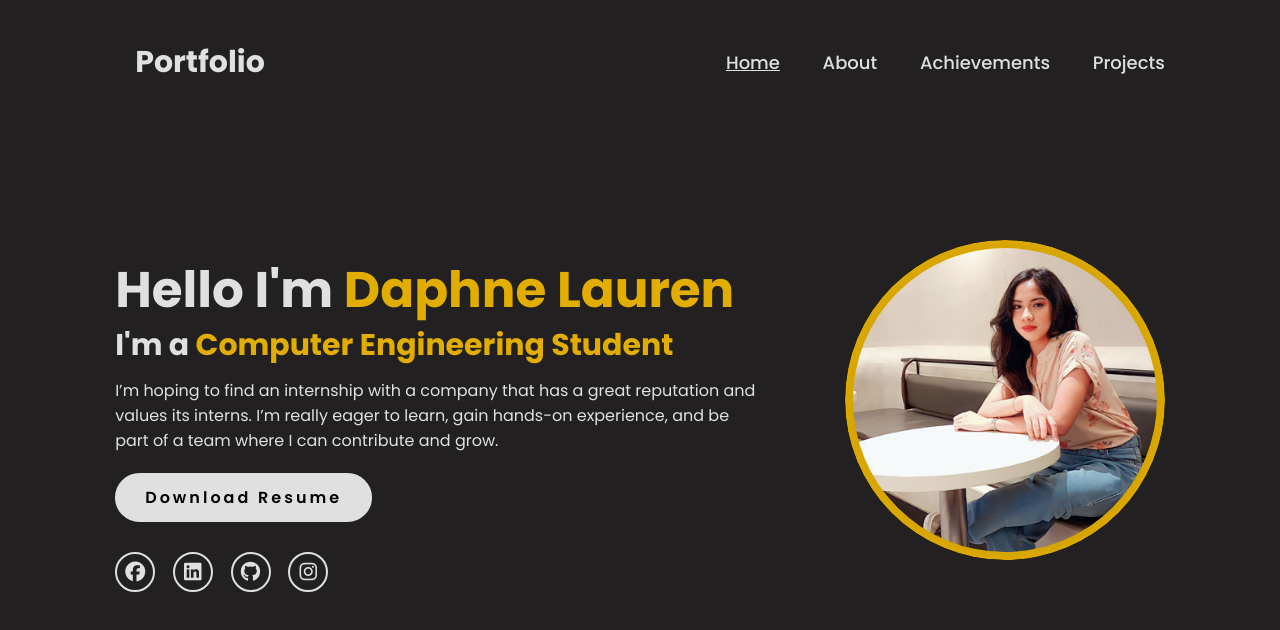
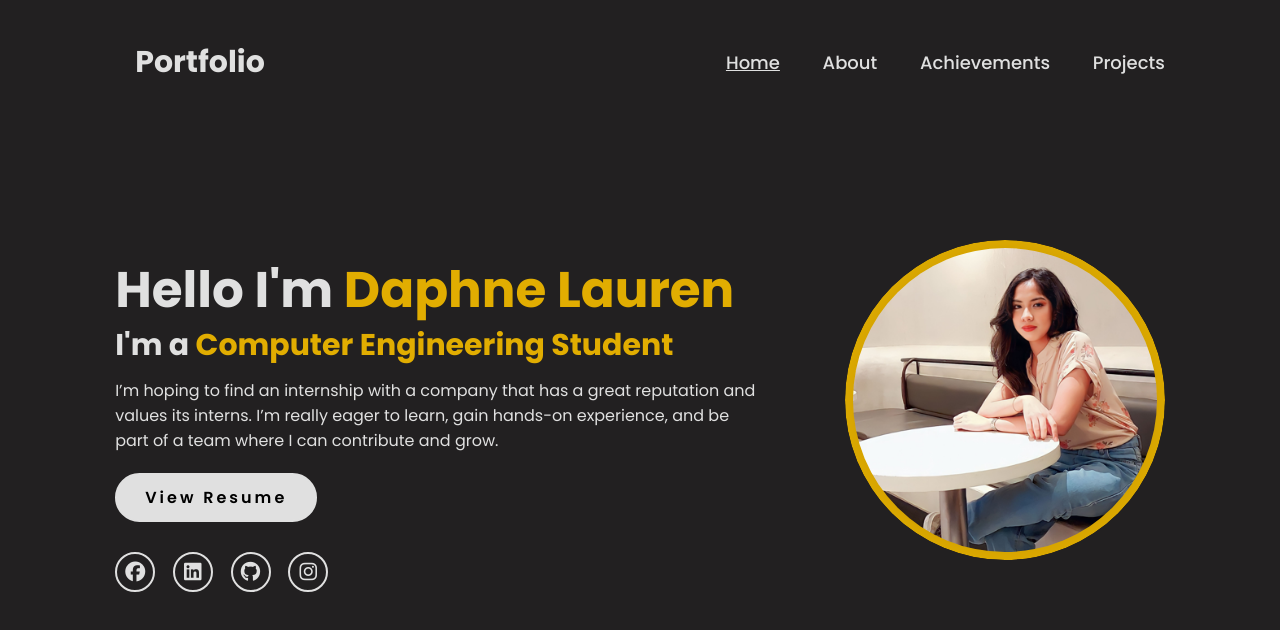
Before and after one commit to Daphhhh/portfolio-website, a plain HTML site: page index.html in a window 1280 px wide. Drawn offline with Linux system fonts and the light colour scheme.

Commit message:
Add files via upload

```diff
--- a/index.html
+++ b/index.html
@@ -41,7 +41,7 @@
           hands-on experience, and be part of a team where I can contribute and
           grow.
         </p>
-        <a href="resume.pdf" class="btn" download>Download Resume</a>
+        <a href="resume.pdf" class="btn" download>View Resume</a>
         <div class="social-icons">
           <a href="https://www.facebook.com/laurendaphne.pineda" target="_blank"
             ><i class="fa-brands fa-facebook"></i
```
